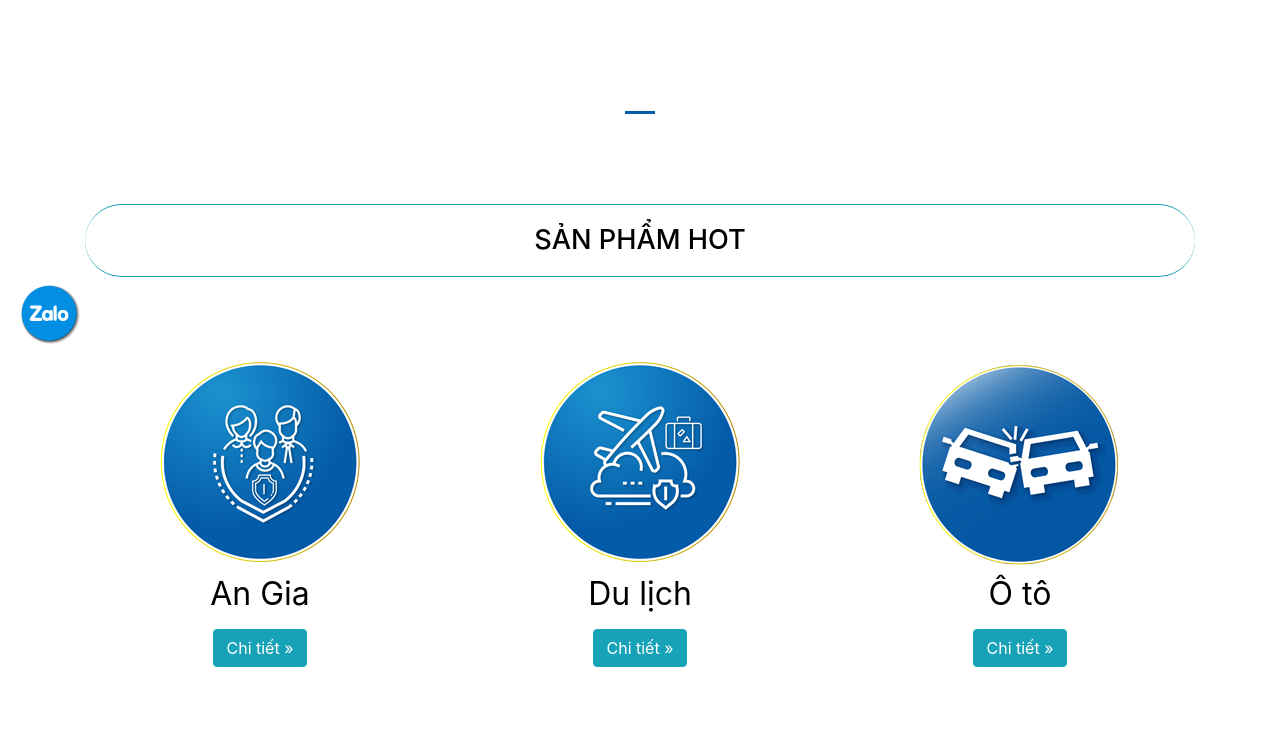
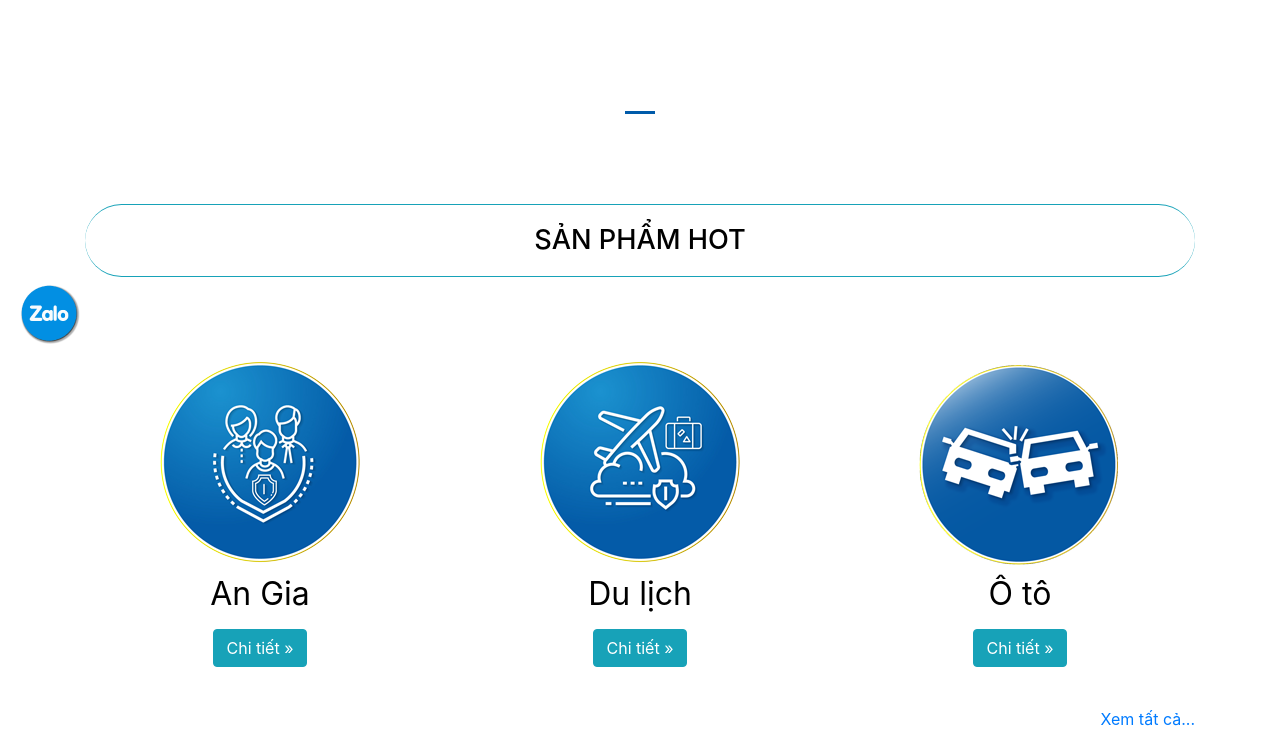
Before and after one commit to minhbvhp/minhbvhp.github.io, a plain HTML site: page index.html in a window 1280 px wide. Shown: the part 436-1191 px from the top of the page. Drawn offline with Linux system fonts and the light colour scheme.

Commit message:
update index.html

```diff
--- a/index.html
+++ b/index.html
@@ -112,6 +112,7 @@
 
       <div class="container marketing">
         <h1 class="h1 text-center rounded-pill border-top border-bottom border-info h1-custom">SẢN PHẨM HOT</h1>
+
         <!-- Three columns of text below the carousel -->
         <div class="row">
           <div class="col-lg-4">
@@ -130,6 +131,8 @@
             <p><a class="btn btn-secondary btn-info" href="products/o-to.html" role="button">Chi tiết &raquo;</a></p>
           </div><!-- /.col-lg-4 -->
         </div><!-- /.row -->
+
+        <a class="viewall float-right" href="products.html">Xem tất cả...</a>
       </div><!-- /.container -->
 
 
```
